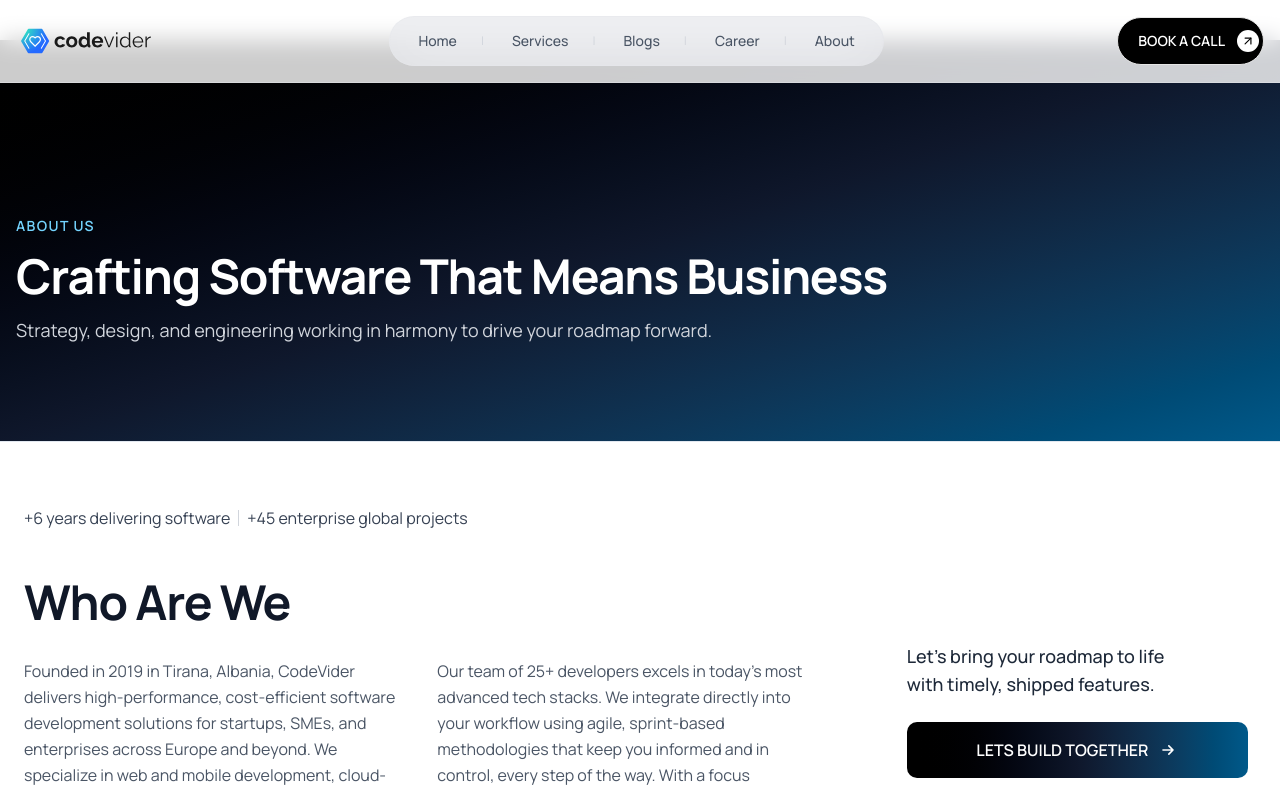
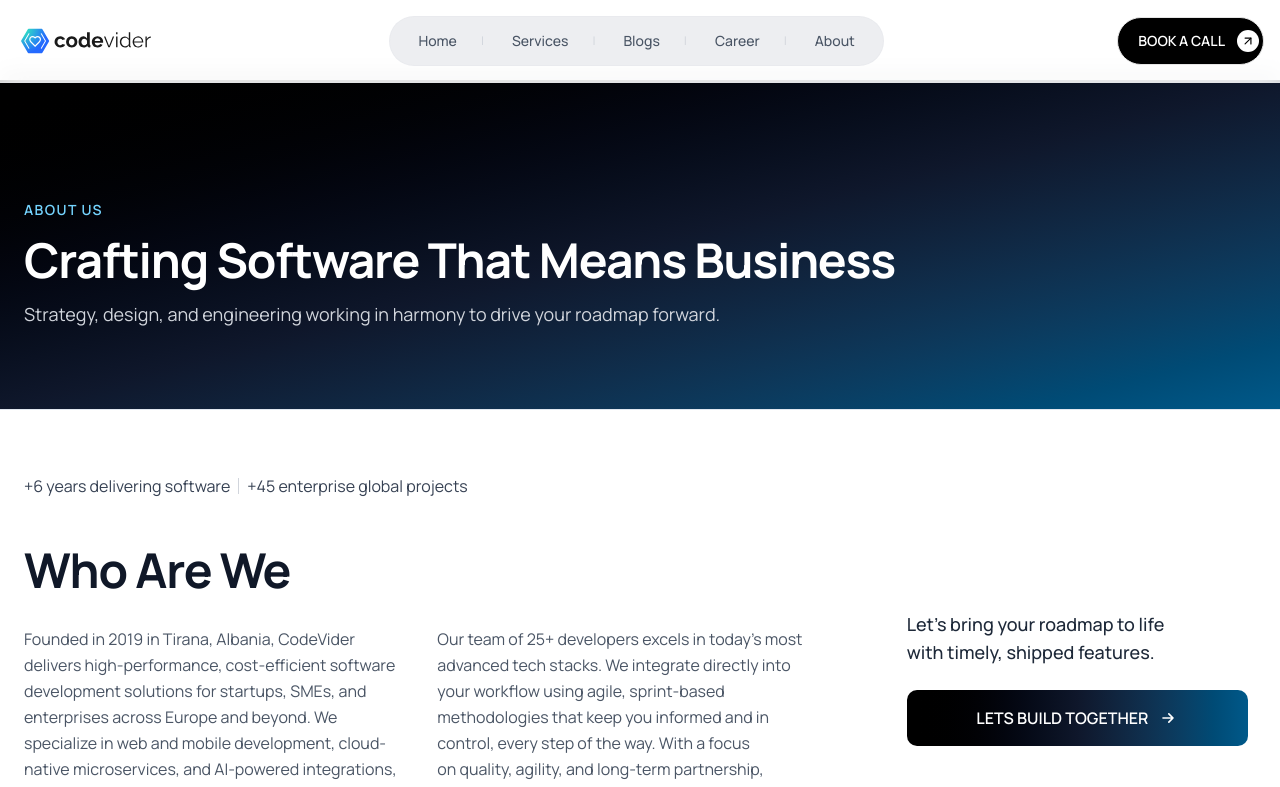
Before and after one commit to ArtemisaNurii/Codevider-final, a Next.js app: page /about in a window 1280 px wide. Shown: the top 787 px of the page. Built offline with nearby package versions, Linux system fonts and the light colour scheme.

Commit message:
Pagination problems fixed

```diff
--- a/public/meta.json
+++ b/public/meta.json
@@ -1 +1 @@
-{ "version": "0.1.0" }
+{"version":"0.1.0"}
--- a/src/app/about/aboutUs.tsx
+++ b/src/app/about/aboutUs.tsx
@@ -7,8 +7,8 @@ export default function AboutSection3() {
 	return (
 		<section id="about" className=" bg-white mt-10 md:mt-10 ">
 			<header className="border-b text-white bg-linear-to-br from-black via-slate-900 to-sky-800 border-slate-200">
-				<div className="mx-auto max-w-7xl py-16 md:py-24 px-4   md:px-4 text-start">
-					<p className="text-sm pt-10 sm:pt-20 font-semibold uppercase tracking-widest text-sky-300">
+				<div className="mx-auto max-w-7xl px-6 py-16 md:py-20 mt-10 md:mt-20 text-start">
+					<p className="text-sm font-semibold uppercase tracking-widest mt-10 text-sky-300">
 						{main.aboveTitle}
 					</p>
 					<h1 className="mt-4  text-4xl font-bold tracking-tight md:text-5xl">
--- a/src/app/career/jobsListing.tsx
+++ b/src/app/career/jobsListing.tsx
@@ -127,8 +127,8 @@ export default function JobsListing({
 
 	const careersHero = (
 		<header className="border-b text-white bg-linear-to-br from-black via-slate-900 to-sky-800 border-slate-200">
-			<div className="mx-auto max-w-7xl px-6 py-16 md:py-24 mt-10 md:mt-10 text-start">
-				<p className="text-sm pt-10 sm:pt-20 font-semibold uppercase tracking-widest text-sky-300">
+			<div className="mx-auto max-w-7xl px-6 py-16 md:py-20 mt-10 md:mt-20 text-start">
+				<p className="text-sm font-semibold uppercase tracking-widest mt-10 text-sky-300">
 					Careers
 				</p>
 				<h1 className="mt-4 text-4xl font-bold tracking-tight md:text-5xl">
@@ -170,8 +170,8 @@ export default function JobsListing({
 			return (
 				<>
 					<header className="border-b text-white bg-linear-to-br from-black via-slate-900 to-sky-800 border-slate-200">
-						<div className="mx-auto sm:pt-32 pt-32 max-w-7xl px-6 py-20  mt-20 md:py-24 text-start">
-							<p className="text-sm font-semibold uppercase tracking-widest text-sky-300">
+						<div className="mx-auto max-w-7xl px-6 py-16 md:py-20 mt-10 md:mt-20 text-start">
+							<p className="text-sm font-semibold uppercase tracking-widest mt-10 text-sky-300">
 								{main.aboveTitle}
 							</p>
 							<h1 className="mt-4 text-4xl font-bold tracking-tight md:text-5xl">
```
